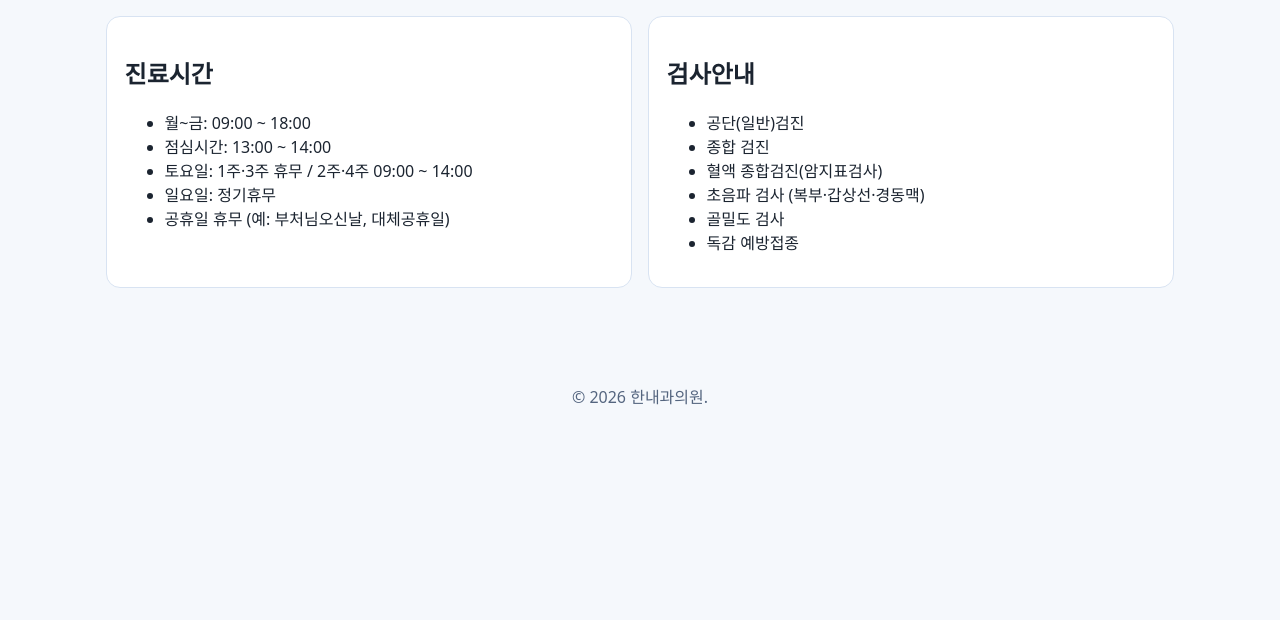
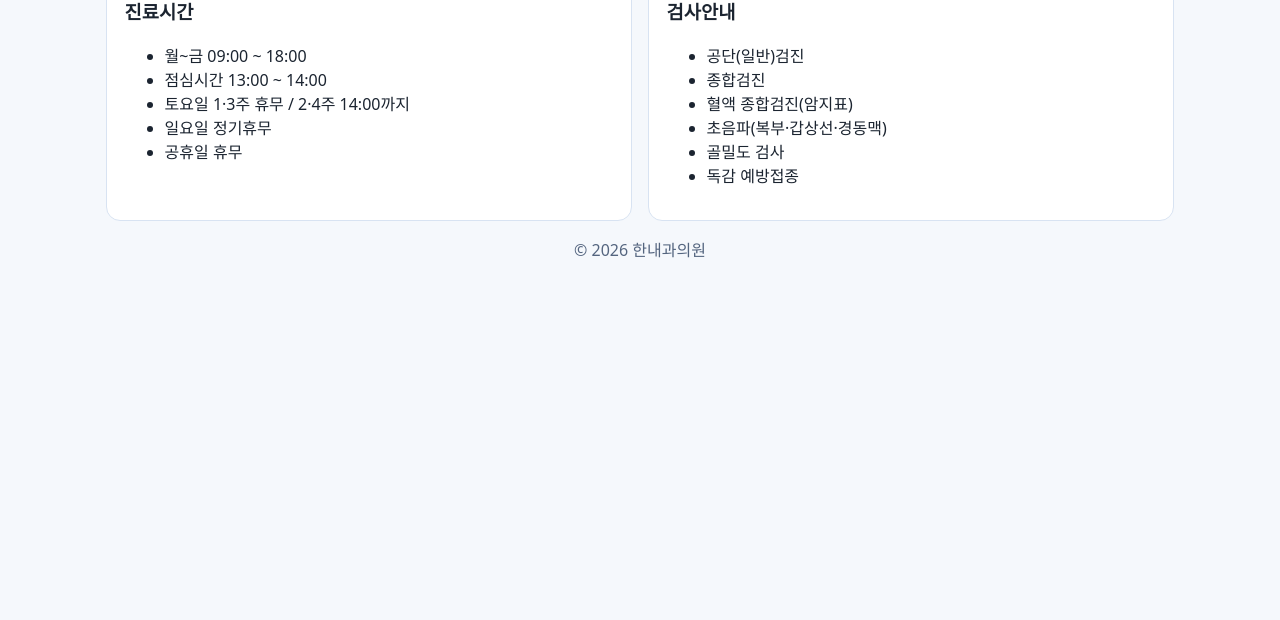
Before and after one commit to qkdghrjs-sketch/han_medical, a plain HTML site: page info.html in a window 1280 px wide. Shown: the part 180-800 px from the top of the page. Drawn offline with Linux system fonts and the light colour scheme.

Commit message:
Update links and restructure content in info.html

```diff
--- a/info.html
+++ b/info.html
@@ -9,48 +9,50 @@
 <body>
   <header class="site-header">
     <div class="container nav-wrap">
-      <a class="logo" href="index.html">한내과의원</a>
+      <a class="logo" href="/">한내과의원</a>
       <button class="menu-btn" aria-label="메뉴 열기">☰</button>
       <nav class="nav">
-        <a href="index.html">홈</a>
-        <a href="departments.html">진료과목</a>
-        <a href="programs.html">피부 프로그램</a>
-        <a href="info.html">진료안내</a>
-        <a href="contact.html">오시는길</a>
+        <a href="/">홈</a>
+        <a href="/departments">진료과목</a>
+        <a href="/programs">피부 프로그램</a>
+        <a href="/info">진료안내</a>
+        <a href="/contact">오시는길</a>
       </nav>
     </div>
   </header>
 
-  <main class="container page">
-    <h1>진료시간 · 검사안내</h1>
+  <main class="section">
+    <div class="container">
+      <h2>진료시간 · 검사안내</h2>
 
-    <div class="grid-2 cards">
+      <div class="grid-2">
         <article class="card">
-        <h2>진료시간</h2>
-        <ul>
-          <li>월~금: 09:00 ~ 18:00</li>
-          <li>점심시간: 13:00 ~ 14:00</li>
-          <li>토요일: 1주·3주 휴무 / 2주·4주 09:00 ~ 14:00</li>
-          <li>일요일: 정기휴무</li>
-          <li>공휴일 휴무 (예: 부처님오신날, 대체공휴일)</li>
+          <h3>진료시간</h3>
+          <ul class="list-clean">
+            <li>월~금 09:00 ~ 18:00</li>
+            <li>점심시간 13:00 ~ 14:00</li>
+            <li>토요일 1·3주 휴무 / 2·4주 14:00까지</li>
+            <li>일요일 정기휴무</li>
+            <li>공휴일 휴무</li>
           </ul>
         </article>
 
         <article class="card">
-        <h2>검사안내</h2>
-        <ul>
+          <h3>검사안내</h3>
+          <ul class="list-clean">
             <li>공단(일반)검진</li>
-          <li>종합 검진</li>
-          <li>혈액 종합검진(암지표검사)</li>
-          <li>초음파 검사 (복부·갑상선·경동맥)</li>
+            <li>종합검진</li>
+            <li>혈액 종합검진(암지표)</li>
+            <li>초음파(복부·갑상선·경동맥)</li>
             <li>골밀도 검사</li>
             <li>독감 예방접종</li>
           </ul>
         </article>
       </div>
+    </div>
   </main>
 
-  <footer class="footer">© 2026 한내과의원.</footer>
+  <footer class="footer">© 2026 한내과의원</footer>
   <script src="script.js"></script>
 </body>
 </html>
```
Lines whose indentation alone changed are shown as unchanged.
